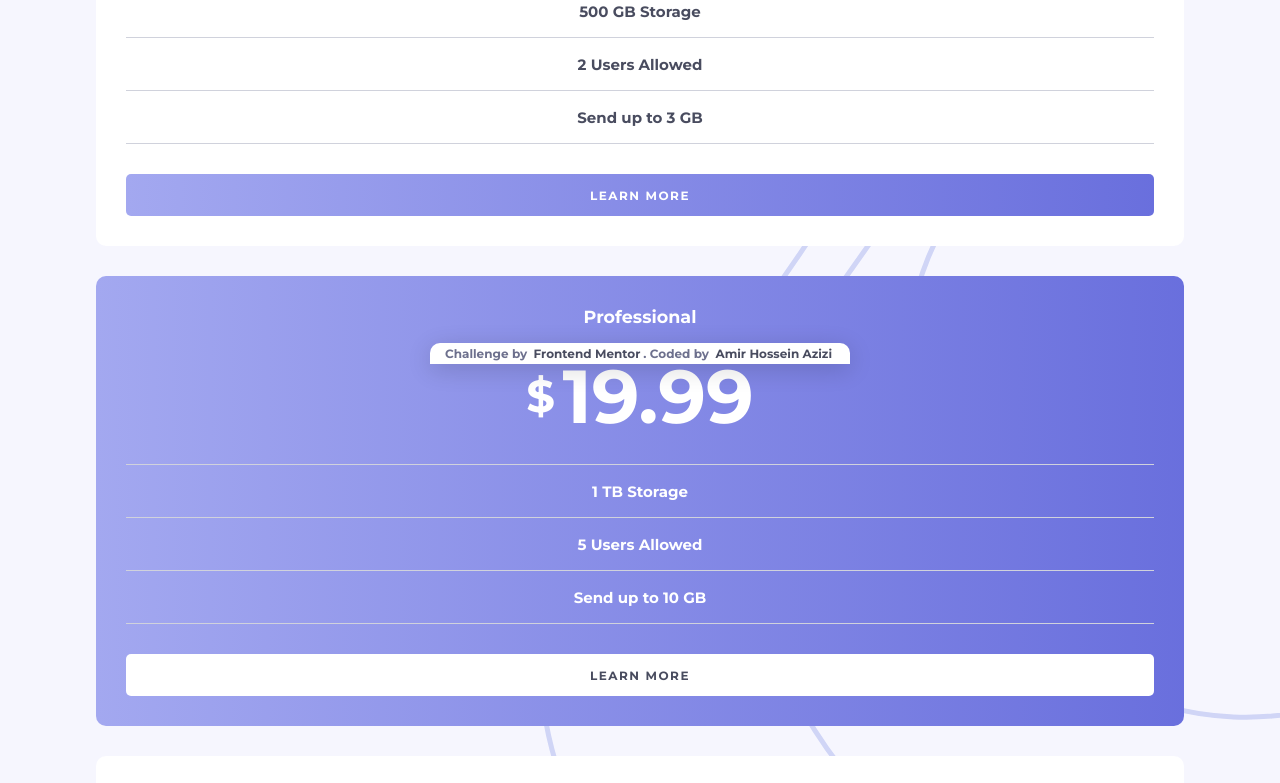
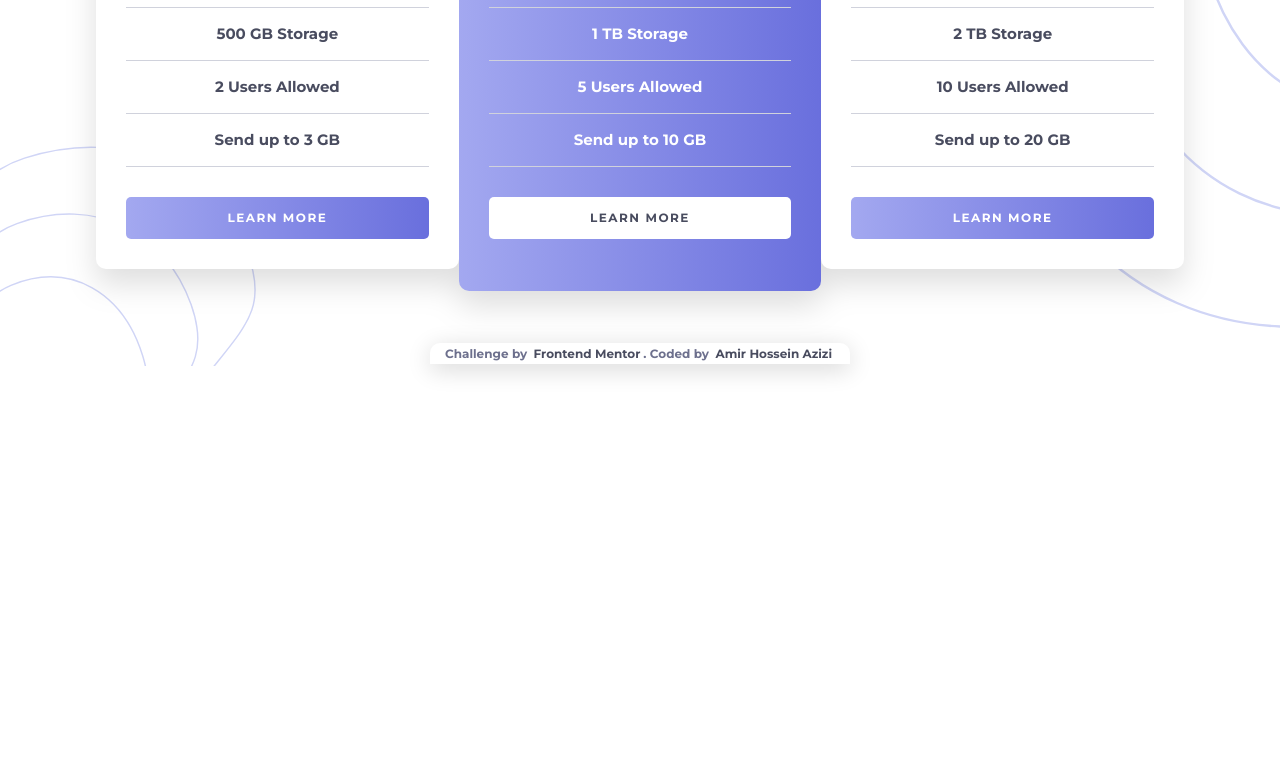
Before and after one commit to amirhazizi/pricing-component-with-toggle, a plain HTML site: page index.html in a window 1280 px wide. Shown: the part 436-1219 px from the top of the page. After the commit the page ends 802 px from the top, so only its background shows below. Drawn offline with Linux system fonts and the light colour scheme.

Commit message:
desktop screen

```diff
--- a/scss/style.scss
+++ b/scss/style.scss
@@ -14,11 +14,9 @@ body {
 // header
 .header {
   display: grid;
-  margin: 5rem 0;
   margin-top: 3rem;
   gap: 3rem 0;
   text-align: center;
-
   &-content {
     display: flex;
     justify-content: center;
@@ -54,12 +52,14 @@ body {
     }
   }
 }
+
 // main
 main {
-  width: min(85vw, 1240px);
+  width: min(85vw, 1140px);
   .cards-container {
     display: grid;
     gap: 2rem;
+    padding: 5rem 0;
     #card {
       text-align: center;
       border-radius: $radius-2;
@@ -127,5 +127,9 @@ main {
     }
   }
 }
+
 // footer
 @import "./components/footer";
+
+// queries
+@import "./utils/-queries.scss";
--- /dev/null
+++ b/scss/utils/-queries.scss
@@ -0,0 +1,28 @@
+@media (min-width: 768px) {
+  main {
+    .cards-container {
+      grid-template-columns: 1fr 1fr;
+    }
+  }
+}
+@media (min-width: 1024px) {
+  body {
+    background: url("../images/bg-top.svg") top -2.5rem right -13rem / contain
+        no-repeat,
+      url("../images/bg-bottom.svg") bottom left / 20% no-repeat;
+  }
+  main {
+    .cards-container {
+      grid-template-columns: 1fr 1fr 1fr;
+      height: 43rem;
+      gap: 0;
+      align-items: center;
+      filter: drop-shadow(0 1rem 1rem rgba(0, 0, 0, 0.131));
+      .card-2 {
+        align-self: stretch;
+        display: grid;
+        align-content: center;
+      }
+    }
+  }
+}
```
Also changed, not shown: css/-queries.css (added), css/style.css.
